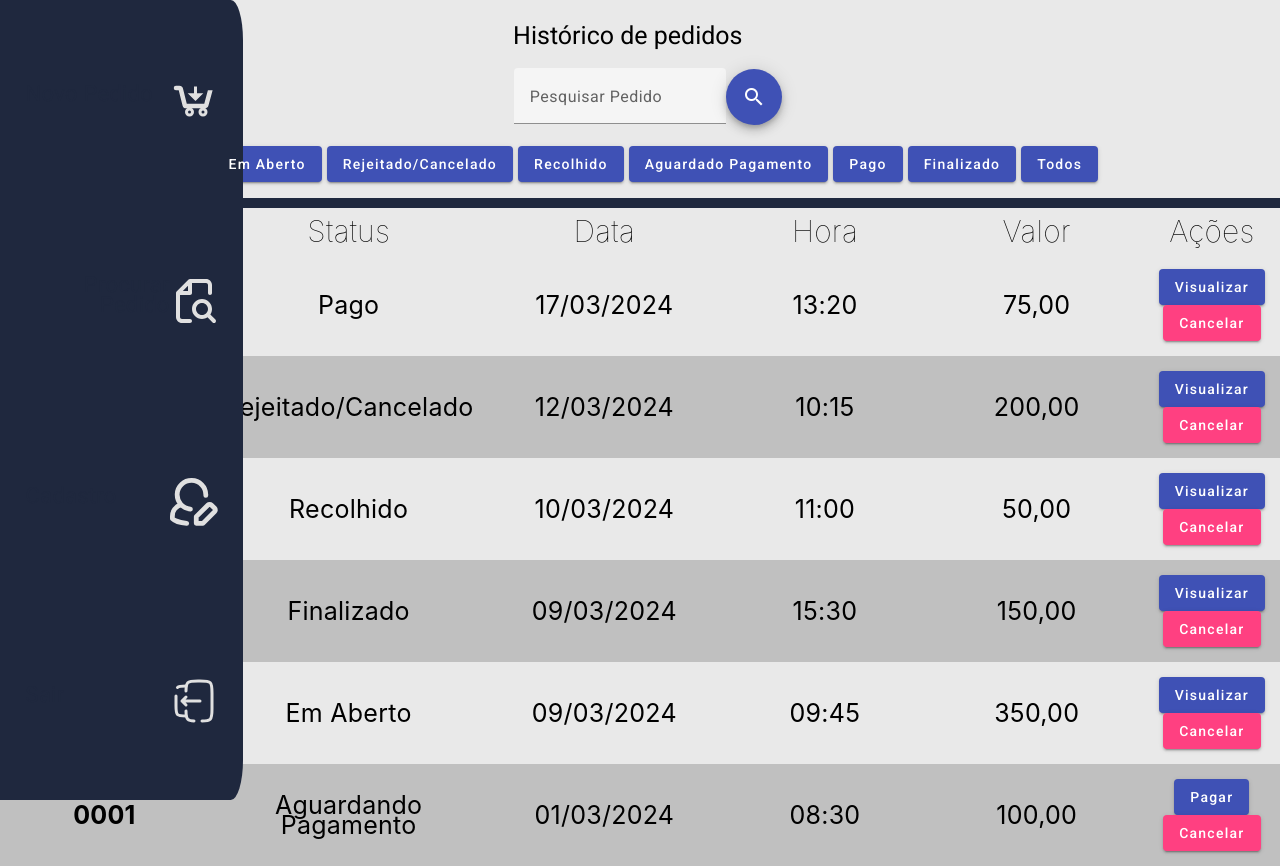
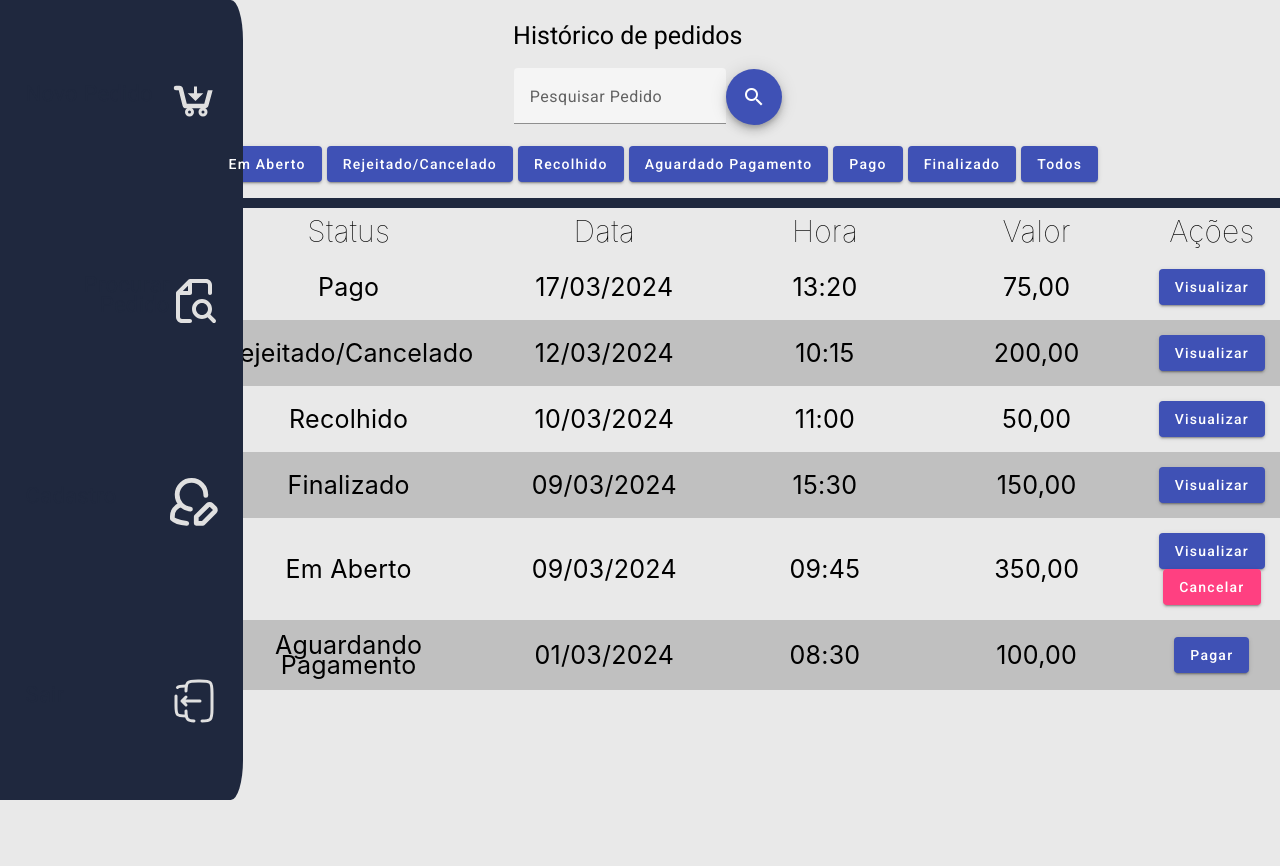
Before and after one commit to JanainaNogueira/Lavanderia-on-line, an Angular app: page /listar-pedido in a window 1280 px wide. After the commit the page ends 800 px from the top, so only its background shows below. Built offline with nearby package versions, Linux system fonts and the light colour scheme.

Commit message:
Cancelar Pedido

```diff
--- /dev/null
+++ b/src/app/cancel-dialog/cancel-dialog-Window.component.html
@@ -0,0 +1,10 @@
+<h1 mat-dialog-title>Cancelar Pedido</h1>
+<mat-dialog-content
+  >Tem certeza que deseja cancelar este pedido?
+</mat-dialog-content>
+<mat-dialog-actions>
+  <button mat-button mat-dialog-close>Não</button>
+  <button mat-button mat-dialog-close cdkFocusInitial (click)="onYesClick()">
+    Sim
+  </button>
+</mat-dialog-actions>
--- a/src/app/cancel-dialog/cancel-dialog.component.html
+++ b/src/app/cancel-dialog/cancel-dialog.component.html
@@ -1 +1,3 @@
-<p>cancel-dialog works!</p>
+<button mat-raised-button color="accent" (click)="openDialog('0.5ms', '0.5ms')">
+  Cancelar
+</button>
--- a/src/app/cancel-dialog/cancel-dialog.component.ts
+++ b/src/app/cancel-dialog/cancel-dialog.component.ts
@@ -1,12 +1,42 @@
-import { Component } from '@angular/core';
+import {Component} from '@angular/core';
+import {
+  MatDialog,
+  MatDialogRef,
+  MatDialogActions,
+  MatDialogClose,
+  MatDialogTitle,
+  MatDialogContent,
+} from '@angular/material/dialog';
+import {MatButtonModule} from '@angular/material/button';
 
 @Component({
-  selector: 'app-cancel-dialog',
+  selector: 'app-cancelDialog',
+  styleUrl: 'cancel-dialog.component.css',
+  templateUrl: 'cancel-dialog.component.html',
   standalone: true,
-  imports: [],
-  templateUrl: './cancel-dialog.component.html',
-  styleUrl: './cancel-dialog.component.css'
+  imports: [MatButtonModule],
 })
-export class CancelDialogComponent {
+export class CancelDialog {
+  constructor(public dialog: MatDialog) {}
 
+  openDialog(enterAnimationDuration: string, exitAnimationDuration: string,): void {
+    this.dialog.open(CancelDialogW, {
+      width: '25vw',
+      enterAnimationDuration,
+      exitAnimationDuration,
+    });
+  }
 }
+
+@Component({
+  selector: 'cancelDialogW',
+  templateUrl: 'cancel-dialog-Window.component.html',
+  standalone: true,
+  imports: [MatButtonModule, MatDialogActions, MatDialogClose, MatDialogTitle, MatDialogContent],
+})
+export class CancelDialogW {
+  constructor(public dialogRef: MatDialogRef<CancelDialogW>) {}
+  onYesClick(){
+    alert('pedido cancelado')
+  }
+}
--- a/src/app/listar-pedido/listar-pedido.component.html
+++ b/src/app/listar-pedido/listar-pedido.component.html
@@ -112,13 +112,9 @@
               >
                 Visualizar
               </button>
-              <button
-                mat-raised-button
-                color="accent"
-                (click)="openDialog(pedido.numero)"
-              >
-                Cancelar
-              </button>
+              <app-cancelDialog
+                *ngIf="pedido.status === 'Em Aberto'"
+              ></app-cancelDialog>
             </td>
           </tr>
         </tbody>
--- a/src/app/listar-pedido/listar-pedido.component.ts
+++ b/src/app/listar-pedido/listar-pedido.component.ts
@@ -7,11 +7,12 @@ import { MatIconModule } from '@angular/material/icon';
 import { FormsModule } from '@angular/forms';
 import { MenuLateralComponent } from '../menu-lateral/menu-lateral.component';
 import { Router } from '@angular/router';
+import { CancelDialog } from '../cancel-dialog/cancel-dialog.component';
 
 @Component({
   selector: 'app-listar-pedido',
   standalone: true,
-  imports: [CommonModule,MatCommonModule,MatButtonModule,MatInputModule,MatIconModule,FormsModule, MenuLateralComponent],
+  imports: [CommonModule,MatCommonModule,MatButtonModule,MatInputModule,MatIconModule,FormsModule, MenuLateralComponent, CancelDialog],
   templateUrl: './listar-pedido.component.html',
   styleUrl: './listar-pedido.component.css'
 })
--- a/src/app/tela-cliente/tela-cliente.component.html
+++ b/src/app/tela-cliente/tela-cliente.component.html
@@ -41,6 +41,9 @@
               >
                 Visualizar
               </button>
+              <app-cancelDialog
+                *ngIf="pedido.status === 'Em Aberto'"
+              ></app-cancelDialog>
             </td>
           </tr>
         </tbody>
--- a/src/app/tela-cliente/tela-cliente.component.ts
+++ b/src/app/tela-cliente/tela-cliente.component.ts
@@ -4,11 +4,12 @@ import { CommonModule } from '@angular/common';
 import { Router } from '@angular/router';
 import { MatCommonModule } from '@angular/material/core';
 import { MatButtonModule } from '@angular/material/button';
+import { CancelDialog } from '../cancel-dialog/cancel-dialog.component';
 
 @Component({
   selector: 'app-tela-cliente',
   standalone: true,
-  imports: [MenuLateralComponent, CommonModule, MatButtonModule, MatCommonModule],
+  imports: [MenuLateralComponent, CommonModule, MatButtonModule, MatCommonModule, CancelDialog],
   templateUrl: './tela-cliente.component.html',
   styleUrl: './tela-cliente.component.css'
 })
```
